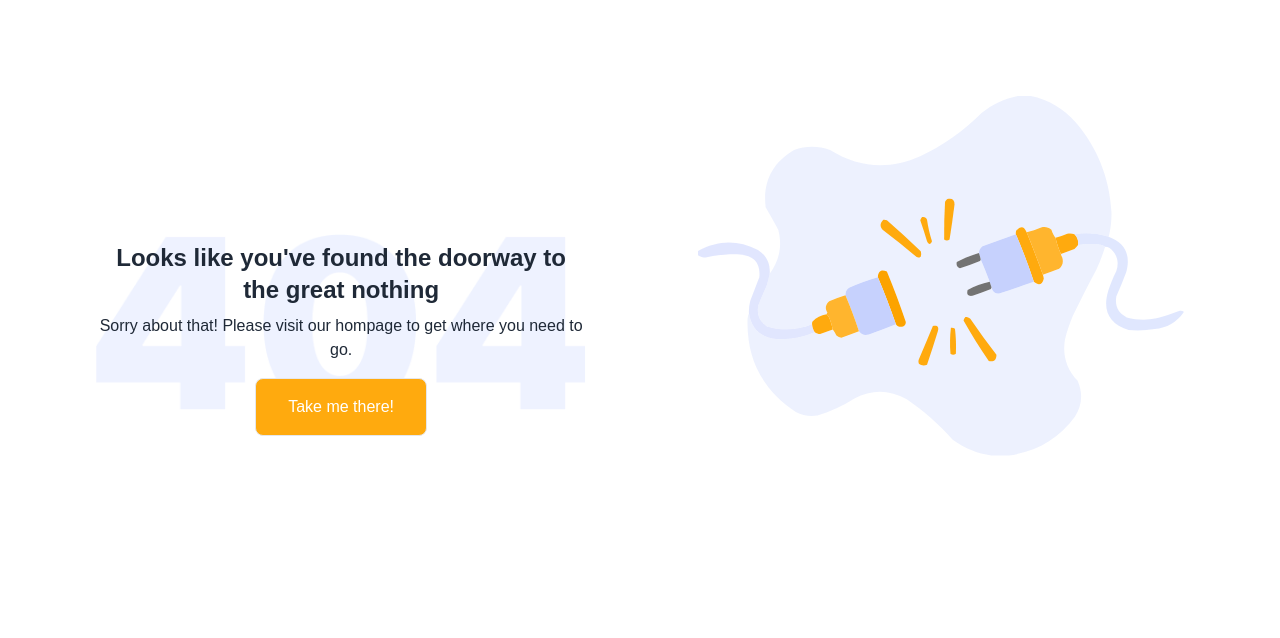
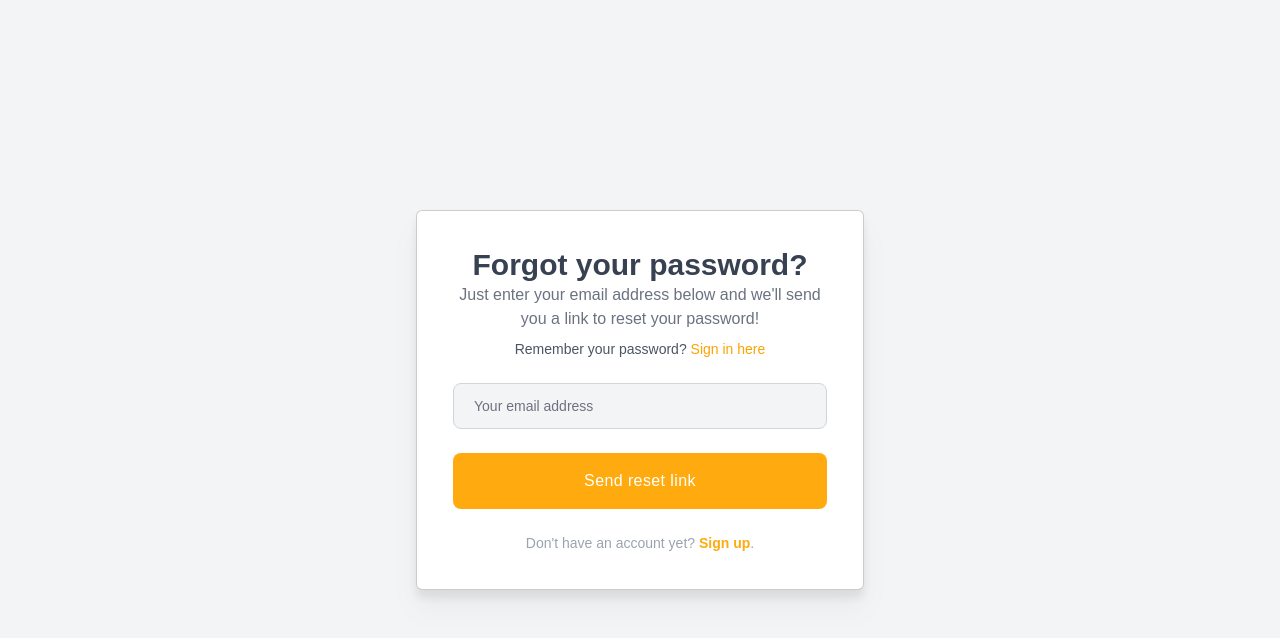
Before and after one commit to Ebiperre/Ontop, a React (Vite) app: page /sign-in/forgot-password in a window 1280 px wide. Shown: the top 638 px of the page. Built offline with nearby package versions, Linux system fonts and the light colour scheme; a web font is replaced by a local one.

Commit message:
built the forget password page and also added adjusted the logo design and the form validators as well

```diff
--- a/src/App.css
+++ b/src/App.css
@@ -3,37 +3,6 @@
   margin: 0 auto;
   padding: 2rem;
   text-align: center;
-}
-
-.logo {
-  height: 6em;
-  padding: 1.5em;
-  will-change: filter;
-  transition: filter 300ms;
-}
-
-.logo:hover {
-  filter: drop-shadow(0 0 2em #646cffaa);
-}
-
-.logo.react:hover {
-  filter: drop-shadow(0 0 2em #61dafbaa);
-}
-
-@keyframes logo-spin {
-  from {
-    transform: rotate(0deg);
-  }
-
-  to {
-    transform: rotate(360deg);
-  }
-}
-
-@media (prefers-reduced-motion: no-preference) {
-  a:nth-of-type(2) .logo {
-    animation: logo-spin infinite 20s linear;
-  }
 }
 
 .card {
@@ -43,18 +12,3 @@
 .read-the-docs {
   color: #888;
 }
-
-
-
-::-webkit-scrollbar {
-  width: 8px;
-}
-
-::-webkit-scrollbar-thumb {
-  background-color: var(--purple);
-  border-radius: 10px;
-}
-
-::-webkit-scrollbar-track-piece {
-  background-color: var(--greyWhite);
-}
--- a/src/App.tsx
+++ b/src/App.tsx
@@ -5,6 +5,7 @@ import ContactPageContainer from './containers/ContactPageContainer/ContactPageC
 import HomePage from './pages/HomePage';
 import SignInPage from './pages/SignInPage';
 import SignUpPage from './pages/SignUpPage';
+import ForgotPassword from './containers/ForgotPassword/ForgotPassword';
 
 const router = createBrowserRouter([
   {
@@ -14,6 +15,10 @@ const router = createBrowserRouter([
   {
     path: "/sign-in",
     element: <SignInPage />
+  },
+  {
+    path: "/sign-in/forgot-password",
+    element: <ForgotPassword />
   },
   {
     path: "/contact-us",
--- a/src/containers/404Page/404Page.tsx
+++ b/src/containers/404Page/404Page.tsx
@@ -1,10 +1,12 @@
+import { useNavigate } from 'react-router-dom';
 import errorImage1 from '../../../src/assets/images/404-1.svg'
 import errorImage2 from '../../../src/assets/images/404-2.png'
 
 const ErrorPage = () => {
+  const navigate = useNavigate();
   return (
-    <section>
-      <div className="lg:px-24 lg:py-24 md:py-20 md:px-44 px-4 py-24 items-center flex justify-center flex-col-reverse lg:flex-row md:gap-28 gap-16">
+    <section className='h-full min-h-screen flex items-center justify-center mx-auto'>
+      <div className="p-4 py-8 lg:p-20 items-center flex justify-center flex-col-reverse lg:flex-row md:gap-28 gap-16">
         <div className="xl:pt-24 w-full xl:w-1/2 relative pb-12 lg:pb-0">
           <div className="relative">
             <div className="absolute">
@@ -14,7 +16,7 @@ const ErrorPage = () => {
                   doorway to the great nothing
                 </h1>
                 <p className="my-2 text-gray-800">Sorry about that! Please visit our hompage to get where you need to go.</p>
-                <button className="sm:w-full lg:w-auto my-2 border rounded-lg py-4 px-8 text-center bg-orange text-white hover:bg-orange3 focus:outline-none focus:ring-2 focus:ring-orange3 focus:ring-opacity-50">Take me there!</button>
+                <button onClick={() => { navigate('/home') }} className="sm:w-full lg:w-auto my-2 border rounded-lg py-4 px-8 text-center bg-orange text-white hover:bg-orange3 focus:outline-none focus:ring-2 focus:ring-orange3 focus:ring-opacity-50">Take me there!</button>
               </div>
             </div>
             <div>
--- /dev/null
+++ b/src/containers/ForgotPassword/ForgotPassword.tsx
@@ -0,0 +1,63 @@
+import { Link } from "react-router-dom";
+import { ChangeEvent, useState } from "react";
+
+const ForgotPassword = () => {
+    const [email, setEmail] = useState("");
+    const [error, setError] = useState("");
+
+    const handleInputChange = (e: ChangeEvent<HTMLInputElement>) => {
+        const { value } = e.target;
+        setEmail(value);
+
+        setError("");
+    };
+
+
+    const handleSubmit = () => {
+        if (!email) {
+            setError("Please enter your email address.");
+            return;
+        } else if (!/\S+@\S+\.\S+/.test(email)) {
+            setError("Please enter a valid email address.");
+            return;
+        }
+
+        alert('Your New Login Details has been sent to your email, please check and try Signing in again');
+    };
+
+    return (
+        <div className="flex justify-center min-h-screen p-4 bg-gray-100 antialiased">
+            <div className="container my-auto p-3 max-w-md bg-white drop-shadow-xl border border-black/20 rounded-md">
+                <div className="text-center m-6">
+                    <h1 className="text-2xl lg:text-3xl font-semibold text-gray-700">Forgot your password?</h1>
+                    <p className="text-gray-500">Just enter your email address below and we'll send you a link to reset your password!</p>
+                    <p className="mt-2 text-sm text-gray-600 dark:text-gray-400">Remember your password? <Link className="text-orange3 decoration-2 hover:underline font-medium" to="/sign-in">Sign in here</Link></p>
+                </div>
+                <div className="m-6">
+                    <form className="mb-4">
+                        <div className="mb-6">
+                            <input
+                                type="email"
+                                name="email"
+                                id="email"
+                                placeholder="Your email address"
+                                value={email}
+                                onChange={handleInputChange}
+                                className="w-full px-5 py-3 rounded-lg font-medium bg-gray-100 border border-gray-300 placeholder-gray-500 text-sm focus:border focus:outline-none" />
+                            {error && <span className="text-deleteRed text-xs text-right md:text-left block mt-1">{error}</span>}
+                        </div>
+                        <div className="mb-6">
+                            <button
+                                onClick={handleSubmit}
+                                type="button"
+                                className="md:mt-5 tracking-wide font-medium bg-orange text-white w-full py-4 rounded-lg hover:bg-orange3 transition-all duration-300 ease-in-out flex items-center justify-center focus:shadow-outline focus:outline-none">Send reset link</button>
+                        </div>
+                        <p className="text-sm text-center text-gray-400">Don&#x27;t have an account yet? <Link to="/sign-up" className="font-semibold text-orange focus:text-orange3 focus:outline-none focus:underline">Sign up</Link>.</p>
+                    </form>
+                </div>
+            </div>
+        </div>
+    );
+};
+
+export default ForgotPassword;
--- a/src/containers/SignInPageContainer/SignInPageContainer.tsx
+++ b/src/containers/SignInPageContainer/SignInPageContainer.tsx
@@ -1,5 +1,5 @@
 import React, { useState } from 'react';
-import { useNavigate } from 'react-router-dom';
+import { Link, useNavigate } from 'react-router-dom';
 import signInImage from '../../../src/assets/images/signIn-illustration.svg';
 
 interface FormData {
@@ -7,7 +7,7 @@ interface FormData {
     password: string;
 }
 
-const SignInPageContainer: React.FC = () => {
+const SignInPageContainer = () => {
     const navigate = useNavigate();
 
     const [formData, setFormData] = useState<FormData>({
@@ -15,6 +15,7 @@ const SignInPageContainer: React.FC = () => {
         password: '',
     });
     const [errors, setErrors] = useState<Partial<FormData>>({});
+    const [rememberMe, setRememberMe] = useState<boolean>(false);
 
     const handleInputChange = (e: React.ChangeEvent<HTMLInputElement>) => {
         const { name, value } = e.target;
@@ -27,6 +28,10 @@ const SignInPageContainer: React.FC = () => {
             ...prevErrors,
             [name]: '',
         }));
+    };
+
+    const handleRememberMeChange = (e: React.ChangeEvent<HTMLInputElement>) => {
+        setRememberMe(e.target.checked);
     };
 
     const handleSubmit = () => {
@@ -46,7 +51,7 @@ const SignInPageContainer: React.FC = () => {
             return;
         }
 
-        console.log(formData);
+        console.log({ ...formData, rememberMe });
     };
 
     return (
@@ -62,6 +67,7 @@ const SignInPageContainer: React.FC = () => {
                     </div>
                     <div className="w-full mt-5 sm:mt-8">
                         <div className="mx-auto w-full sm:max-w-md md:max-w-lg flex flex-col gap-5">
+                            <div>
                                 <input
                                     required
                                     className="w-full px-5 py-3 rounded-lg font-medium bg-gray-100 border border-gray-300 placeholder-gray-500 text-sm focus:border focus:outline-none"
@@ -71,7 +77,9 @@ const SignInPageContainer: React.FC = () => {
                                     value={formData.email}
                                     onChange={handleInputChange}
                                 />
-                            {errors.email && <span className="text-deleteRed text-xs text-right md:text-left block">{errors.email}</span>}
+                                {errors.email && <span className="text-deleteRed text-xs text-right md:text-left block mt-1">{errors.email}</span>}
+                            </div>
+                            <div>
                                 <input
                                     required
                                     className="w-full px-5 py-3 rounded-lg font-medium bg-gray-100 border border-gray-300 placeholder-gray-500 text-sm focus:border focus:outline-none"
@@ -81,23 +89,24 @@ const SignInPageContainer: React.FC = () => {
                                     value={formData.password}
                                     onChange={handleInputChange}
                                 />
-                            {errors.password && <span className="text-deleteRed text-xs text-right md:text-left block">{errors.password}</span>}
+                                {errors.password && <span className="text-deleteRed text-xs text-right md:text-left block mt-1">{errors.password}</span>}
+                            </div>
                             <div className="flex items-center justify-between">
                                 <div className="flex items-center gap-1 sm:gap-4 justify-start pl-2">
-                                    <input type="checkbox" className="accent-orange4 text-white" />
+                                    <input type="checkbox" className="accent-orange4 text-white" onChange={handleRememberMeChange} />
                                     <h3 className="flex items-center whitespace-nowrap text-xs">Remember me</h3>
                                 </div>
                                 <div className="text-right">
-                                    <a href="#" className="text-sm text-gray-500 hover:text-gray-700">Forgot password?</a>
+                                    <Link to="/sign-in/forgot-password" className="text-sm text-gray-500 hover:text-gray-700">Forgot password?</Link>
                                 </div>
                             </div>
                             <div className="flex flex-col md:flex-row gap-2 md:gap-4">
                                 <button
                                     onClick={handleSubmit}
-                                    className="md:mt-5 tracking-wide font-semibold bg-orange text-white w-full py-4 rounded-lg hover:bg-orange3 transition-all duration-300 ease-in-out flex items-center justify-center focus:shadow-outline focus:outline-none"><span>Sign In</span></button>
+                                    className="md:mt-5 tracking-wide font-medium bg-orange text-white w-full py-4 rounded-lg hover:bg-orange3 transition-all duration-300 ease-in-out flex items-center justify-center focus:shadow-outline focus:outline-none"><span>Sign In</span></button>
                                 <button
                                     onClick={() => { navigate('/sign-up') }}
-                                    className="md:mt-5 tracking-wide text-orange font-semibold border-orange border  w-full py-4 rounded-lg hover:bg-orange hover:text-white transition-all duration-300 ease-in-out flex items-center justify-center focus:shadow-outline focus:outline-none"><span>Sign Up</span></button>
+                                    className="md:mt-5 tracking-wide text-orange font-medium border-orange border  w-full py-4 rounded-lg hover:bg-orange hover:text-white transition-all duration-300 ease-in-out flex items-center justify-center focus:shadow-outline focus:outline-none"><span>Sign Up</span></button>
                             </div>
                         </div>
                     </div>
--- a/src/containers/SignUpPageContainer/SignUpPageContainer.tsx
+++ b/src/containers/SignUpPageContainer/SignUpPageContainer.tsx
@@ -8,7 +8,7 @@ interface FormData {
     email: string;
     phone: string;
     password: string;
-    agreed: boolean | string; // Change type to boolean or string
+    agreed: boolean | string;
 }
 
 const SignUpPageContainer = () => {
@@ -33,7 +33,6 @@ const SignUpPageContainer = () => {
             [name]: inputValue,
         }));
 
-        // Clear errors for terms and policy when the checkbox is checked
         if (name === 'agreed' && checked) {
             setErrors(prevErrors => ({
                 ...prevErrors,
@@ -89,7 +88,8 @@ const SignUpPageContainer = () => {
                         <div className="mx-auto w-full sm:max-w-md md:max-w-lg flex flex-col gap-5">
                             <div className="flex flex-col sm:flex-row gap-3">
                                 <div className='flex-1'>
-                                    <input required
+                                    <input
+                                        required
                                         className="w-full px-5 py-3 rounded-lg font-medium bg-gray-100 border border-gray-300 placeholder-gray-500 text-sm focus:border focus:outline-none"
                                         type="text"
                                         placeholder="Your first name"
@@ -97,10 +97,11 @@ const SignUpPageContainer = () => {
                                         value={formData.firstName}
                                         onChange={handleInputChange}
                                     />
-                                    {errors.firstName && <span className="text-deleteRed text-xs text-right md:text-left block">{errors.firstName}</span>}
+                                    {errors.firstName && <span className="text-deleteRed text-xs text-right md:text-left block mt-1">{errors.firstName}</span>}
                                 </div>
                                 <div className='flex-1'>
-                                    <input required
+                                    <input
+                                        required
                                         className="w-full px-5 py-3 rounded-lg font-medium bg-gray-100 border border-gray-300 placeholder-gray-500 text-sm focus:border focus:outline-none"
                                         type="text"
                                         placeholder="Your last name"
@@ -108,11 +109,12 @@ const SignUpPageContainer = () => {
                                         value={formData.lastName}
                                         onChange={handleInputChange}
                                     />
-                                    {errors.lastName && <span className="text-deleteRed text-xs text-right md:text-left block">{errors.lastName}</span>}
+                                    {errors.lastName && <span className="text-deleteRed text-xs text-right md:text-left block mt-1">{errors.lastName}</span>}
                                 </div>
                             </div>
                             <div>
-                                <input required
+                                <input
+                                    required
                                     className="w-full px-5 py-3 rounded-lg font-medium bg-gray-100 border border-gray-300 placeholder-gray-500 text-sm focus:border focus:outline-none"
                                     type="email"
                                     placeholder="Enter your email"
@@ -120,10 +122,11 @@ const SignUpPageContainer = () => {
                                     value={formData.email}
                                     onChange={handleInputChange}
                                 />
-                                {errors.email && <span className="text-deleteRed text-xs text-right md:text-left block">{errors.email}</span>}
+                                {errors.email && <span className="text-deleteRed text-xs text-right md:text-left block mt-1">{errors.email}</span>}
                             </div>
                             <div>
-                                <input required
+                                <input
+                                    required
                                     className="w-full px-5 py-3 rounded-lg font-medium bg-gray-100 border border-gray-300 placeholder-gray-500 text-sm focus:border focus:outline-none"
                                     type="number"
                                     placeholder="Enter your phone"
@@ -131,10 +134,11 @@ const SignUpPageContainer = () => {
                                     value={formData.phone}
                                     onChange={handleInputChange}
                                 />
-                                {errors.phone && <span className="text-deleteRed text-xs text-right md:text-left block">{errors.phone}</span>}
+                                {errors.phone && <span className="text-deleteRed text-xs text-right md:text-left block mt-1">{errors.phone}</span>}
                             </div>
                             <div>
-                                <input required
+                                <input
+                                    required
                                     className="w-full px-5 py-3 rounded-lg font-medium bg-gray-100 border border-gray-300 placeholder-gray-500 text-sm focus:border focus:outline-none"
                                     type="password"
                                     placeholder="Password"
@@ -142,20 +146,22 @@ const SignUpPageContainer = () => {
                                     value={formData.password}
                                     onChange={handleInputChange}
                                 />
-                                {errors.password && <span className="text-deleteRed text-xs text-right md:text-left block">{errors.password}</span>}
+                                {errors.password && <span className="text-deleteRed text-xs text-right md:text-left block mt-1">{errors.password}</span>}
                             </div>
-                            <div className="flex items-center gap-1 sm:gap-4 justify-start pl-2">
-                                <input required type="checkbox" className="accent-orange4 text-white" name="agreed" onChange={handleInputChange} />
-                                <h3 className="flex items-center whitespace-nowrap text-xs">I agree to the <a href=""><span className="text-orange">&nbsp;Terms</span>&nbsp;and<span className="text-orange">&nbsp;Privacy Policy</span></a>.</h3>
+                            <div>
+                                <div className="flex items-center gap-1 sm:gap-4 justify-start pl-2">
+                                    <input required type="checkbox" className="accent-orange4 text-white" name="agreed" onChange={handleInputChange} />
+                                    <h3 className="flex items-center whitespace-nowrap text-xs">I agree to the <a href=""><span className="text-orange">&nbsp;Terms</span>&nbsp;and<span className="text-orange">&nbsp;Privacy Policy</span></a>.</h3>
+                                </div>
+                                {errors.agreed && <span className="text-deleteRed text-xs text-right md:text-left block mt-1">{errors.agreed}</span>}
                             </div>
-                            {errors.agreed && <span className="text-deleteRed text-xs text-right md:text-left block">{errors.agreed}</span>}
                             <div className="flex flex-col md:flex-row gap-2 md:gap-4">
                                 <button
                                     onClick={handleSubmit}
-                                    className="md:mt-5 tracking-wide font-semibold bg-orange text-white w-full py-4 rounded-lg hover:bg-orange3 transition-all duration-300 ease-in-out flex items-center justify-center focus:shadow-outline focus:outline-none"><span>Sign Up</span></button>
+                                    className="md:mt-5 tracking-wide font-medium bg-orange text-white w-full py-4 rounded-lg hover:bg-orange3 transition-all duration-300 ease-in-out flex items-center justify-center focus:shadow-outline focus:outline-none"><span>Sign Up</span></button>
                                 <button
                                     onClick={() => { navigate('/sign-in') }}
-                                    className="md:mt-5 tracking-wide text-orange font-semibold border-orange border  w-full py-4 rounded-lg hover:bg-orange hover:text-white transition-all duration-300 ease-in-out flex items-center justify-center focus:shadow-outline focus:outline-none"><span>Sign In</span></button>
+                                    className="md:mt-5 tracking-wide text-orange font-medium border-orange border  w-full py-4 rounded-lg hover:bg-orange hover:text-white transition-all duration-300 ease-in-out flex items-center justify-center focus:shadow-outline focus:outline-none"><span>Sign In</span></button>
                             </div>
                         </div>
                     </div>
```
Also changed, not shown: src/components/LandingPageLayout/Layout.tsx (added, +41 -0 lines), src/components/Navbar/Navbar.module.css (+11 -12 lines), src/components/Navbar/hamburger.css (+15 -6 lines). Lines whose indentation alone changed are shown as unchanged.
